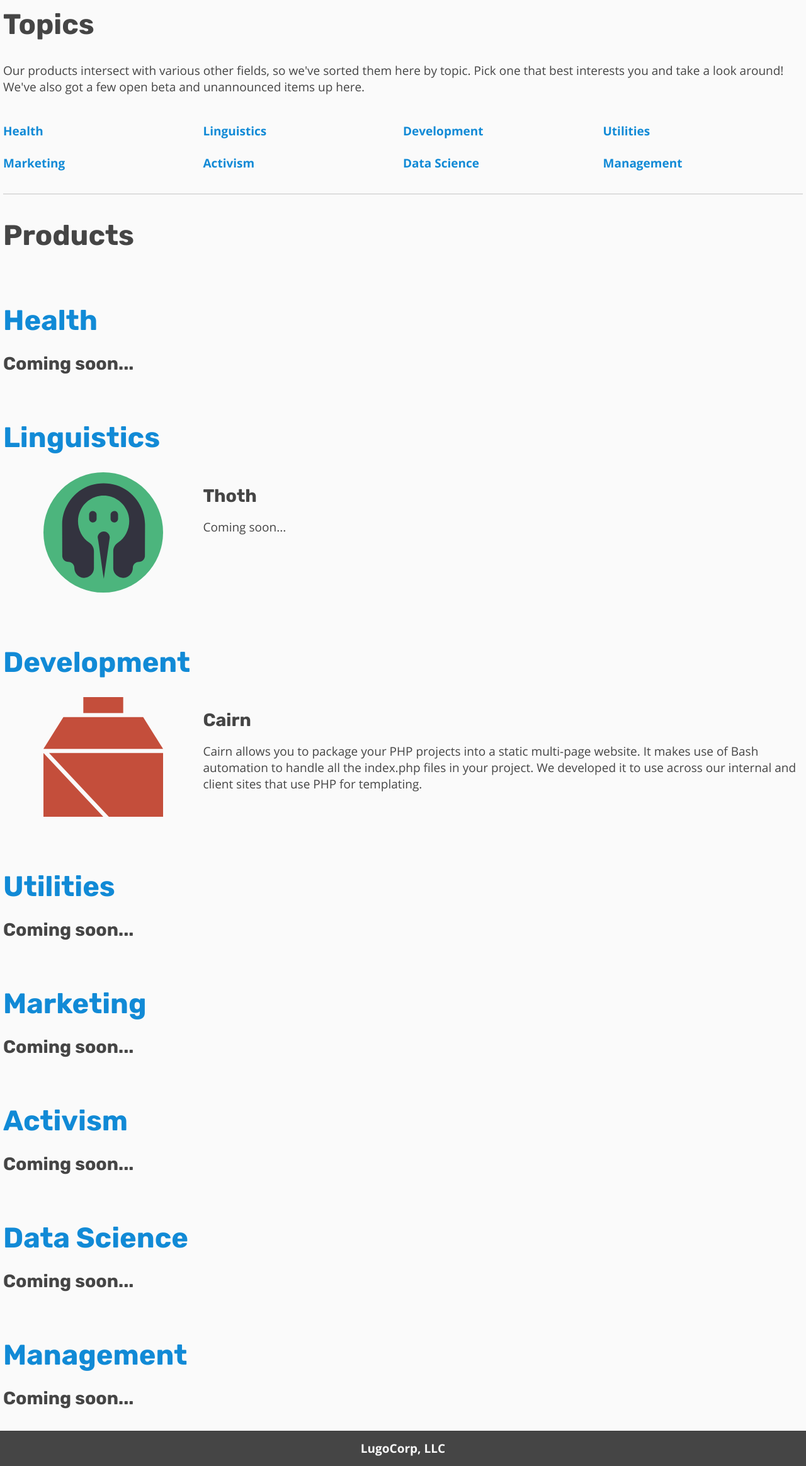
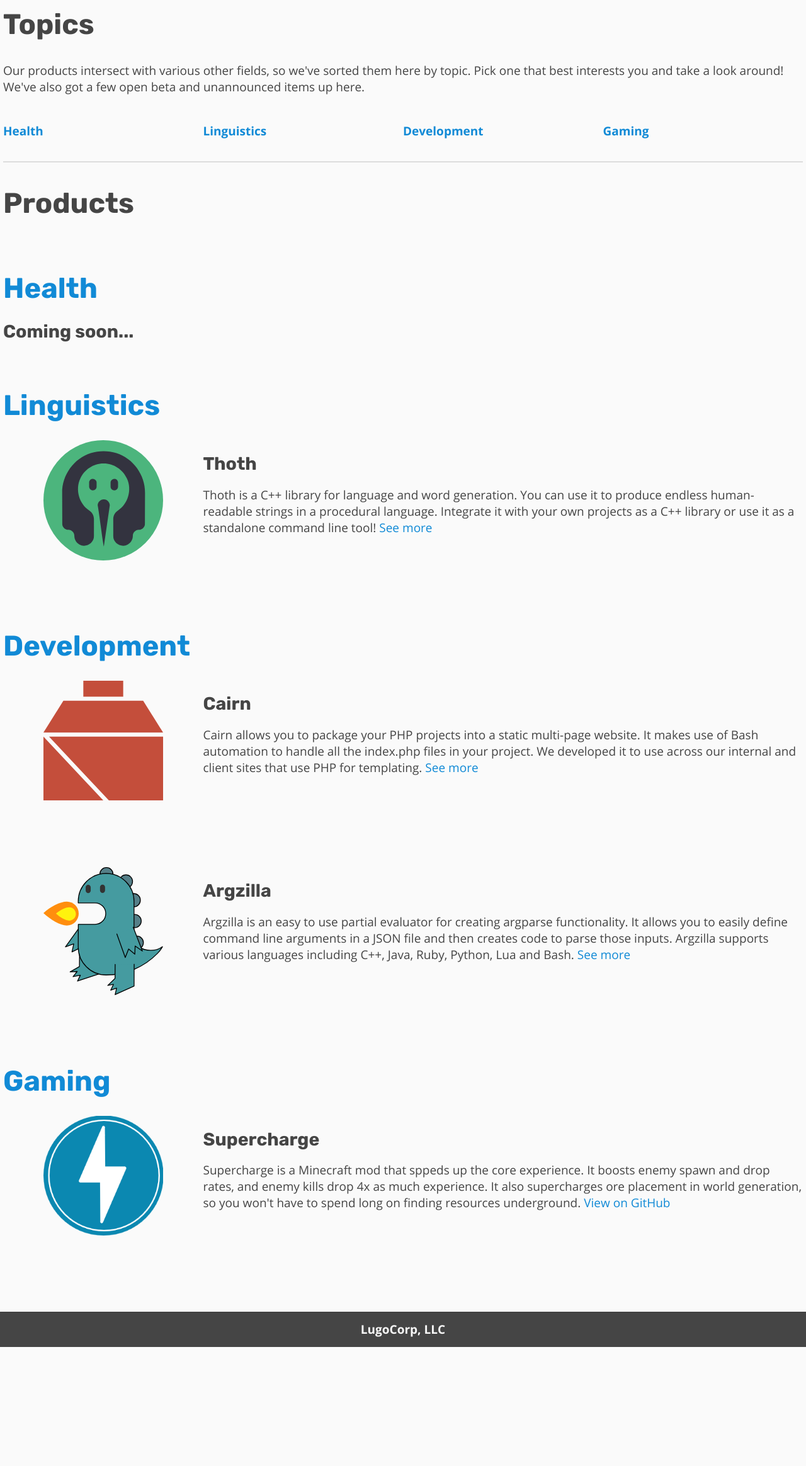
Before and after one commit to alugocp/lugocorp, a PHP site: page /products in a window 1280 px wide. Shown: the part 133-2461 px from the top of the page at 63% size. After the commit the page ends 2272 px from the top, so only its background shows below. Run offline with PHP 8.4, Linux system fonts and the light colour scheme.

Commit message:
Added in new product Supercharge

```diff
--- /dev/null
+++ b/www/products/argzilla/index.php
@@ -0,0 +1,6 @@
+<html>
+  <head>
+    <title>Redirecting...</title>
+    <meta http-equiv="refresh" content="0;url=https://alugocp.github.io/argzilla">
+  </head>
+</html>
--- a/www/products/index.php
+++ b/www/products/index.php
@@ -25,11 +25,7 @@
         <a href="#topic-health">Health</a>
         <a href="#topic-linguistics">Linguistics</a>
         <a href="#topic-development">Development</a>
-        <a href="#topic-utilities">Utilities</a>
-        <a href="#topic-marketing">Marketing</a>
-        <a href="#topic-activism">Activism</a>
-        <a href="#topic-datascience">Data Science</a>
-        <a href="#topic-management">Management</a>
+        <a href="#topic-gaming">Gaming</a>
       </div>
 
       <hr class="separator"/>
@@ -38,19 +34,6 @@
       <h1 class="topic" id="topic-health">Health</h1>
       <!-- Ergonomicon -->
       <h2>Coming soon...</h2>
-      <!--<div class="product">
-        <div><img src="<?php echo($prefix);?>/res/products/exposure.svg"/></div>
-        <div>
-          <h2>Exposure Notes</h2>
-          <span>
-            Viral pandemics are fairly scary.
-            In lots of instances you don't know who might be infected.
-            But in lots of other instances you can tell when someone's been going out to high-risk places.
-            This app allows you to keep track of those around you who have been tested or gone out, so that you can count to two weeks and see if they become symptomatic.
-            This product stores all the data you enter locally on your device, and it does not store any identifying information apart from someone's name.
-          </span>
-        </div>
-      </div>-->
 
       <h1 class="topic" id="topic-linguistics">Linguistics</h1>
       <!-- Pegasus -->
@@ -59,13 +42,16 @@
         <div>
           <h2>Thoth</h2>
           <span>
-            Coming soon...
+            Thoth is a C++ library for language and word generation.
+            You can use it to produce endless human-readable strings in a procedural language.
+            Integrate it with your own projects as a C++ library or use it as a standalone command line tool!
+            <a href="products/thoth">See more</a>
           </span>
         </div>
       </div>
 
       <h1 class="topic" id="topic-development">Development</h1>
-      <!-- FeatherWheel, Overflow, Slime, Argzilla, Swamp, Quetzal -->
+      <!-- FeatherWheel, Overflow, Slime, Quetzal, Arcana -->
       <div class="product">
         <div><img src="<?php echo($prefix);?>/res/products/cairn.svg"/></div>
         <div>
@@ -74,38 +60,36 @@
             Cairn allows you to package your PHP projects into a static multi-page website.
             It makes use of Bash automation to handle all the index.php files in your project.
             We developed it to use across our internal and client sites that use PHP for templating.
+            <a href="products/cairn">See more</a>
+          </span>
+        </div>
+      </div>
+      <div class="product">
+        <div><img src="<?php echo($prefix);?>/res/products/argzilla.svg"/></div>
+        <div>
+          <h2>Argzilla</h2>
+          <span>
+            Argzilla is an easy to use partial evaluator for creating argparse functionality.
+            It allows you to easily define command line arguments in a JSON file and then creates code to parse those inputs.
+            Argzilla supports various languages including C++, Java, Ruby, Python, Lua and Bash.
+            <a href="products/argzilla">See more</a>
           </span>
         </div>
       </div>
 
-      <h1 class="topic" id="topic-utilities">Utilities</h1>
-      <!--<div class="product">
-        <div><img src="<?php echo($prefix);?>/res/products/tiempos.svg"/></div>
+      <h1 class="topic" id="topic-gaming">Gaming</h1>
+      <div class="product">
+        <div><img src="<?php echo($prefix);?>/res/products/supercharge.png"/></div>
         <div>
-          <h2>Tiempos</h2>
+          <h2>Supercharge</h2>
           <span>
-            Tiempos is an app to help you coordinate between timezones.
-            Keep track of local time in your favorite cities around the globe with Tiempos!
+            Supercharge is a Minecraft mod that sppeds up the core experience.
+            It boosts enemy spawn and drop rates, and enemy kills drop 4x as much experience.
+            It also supercharges ore placement in world generation, so you won't have to spend long on finding resources underground.
+            <a href="https://github.com/alugocp/supercharge">View on GitHub</a>
           </span>
         </div>
-      </div>-->
-      <h2>Coming soon...</h2>
-
-      <h1 class="topic" id="topic-marketing">Marketing</h1>
-      <!-- SEOda, Divine -->
-      <h2>Coming soon...</h2>
-
-      <h1 class="topic" id="topic-activism">Activism</h1>
-      <!-- Email app thing -->
-      <h2>Coming soon...</h2>
-
-      <h1 class="topic" id="topic-datascience">Data Science</h1>
-      <!-- DataLemon -->
-      <h2>Coming soon...</h2>
-
-      <h1 class="topic" id="topic-management">Management</h1>
-      <!-- Bamboo -->
-      <h2>Coming soon...</h2>
+      </div>
 
     </div>
     <?php include($prefix."/footer.php");?>
--- a/www/products/thoth/index.php
+++ b/www/products/thoth/index.php
@@ -1,6 +1,6 @@
 <html>
   <head>
     <title>Redirecting...</title>
-    <meta http-equiv="refresh" content="0;url=https://lugocorp.github.io/thoth">
+    <meta http-equiv="refresh" content="0;url=https://alugocp.github.io/thoth">
   </head>
 </html>
--- a/www/styles/products.css
+++ b/www/styles/products.css
@@ -23,6 +23,7 @@
 }
 .product{
   grid-template-columns:25% 75%;
+  margin-bottom:100px;
   position:relative;
   display:grid;
 }
```
Also changed, not shown: www/index.php (+11 -27 lines), www/styles/front-page.css (+8 -5 lines), www/res/products/seoda.svg (deleted), www/res/products/supercharge.png (added), www/res/products/swamp.png (deleted), www/res/products/thoth.svg (deleted), www/res/products/tiempos.svg (deleted).
